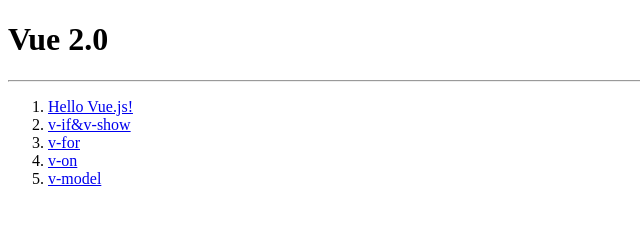
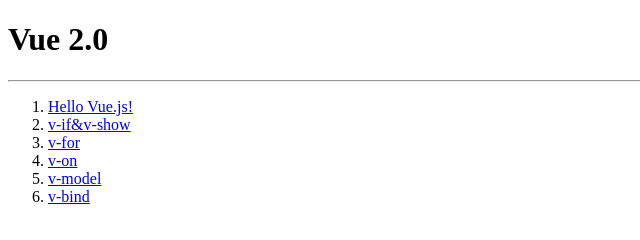
Before and after one commit to Joy917/learn-vue, a website: page index.html in a window 1280 px wide. Shown: the full height of the page, 0-640 px from the left. Drawn offline with Linux system fonts and the light colour scheme.

Commit message:
增加v-bind实例

```diff
--- a/index.html
+++ b/index.html
@@ -15,6 +15,7 @@
         <li><a href="./example/v-for.html">v-for</a></li>
         <li><a href="./example/v-on.html">v-on</a></li>
         <li><a href="./example/v-model.html">v-model</a></li>
+        <li><a href="./example/v-bind.html">v-bind</a></li>
     </ol>
 </body>
 </html>
```
